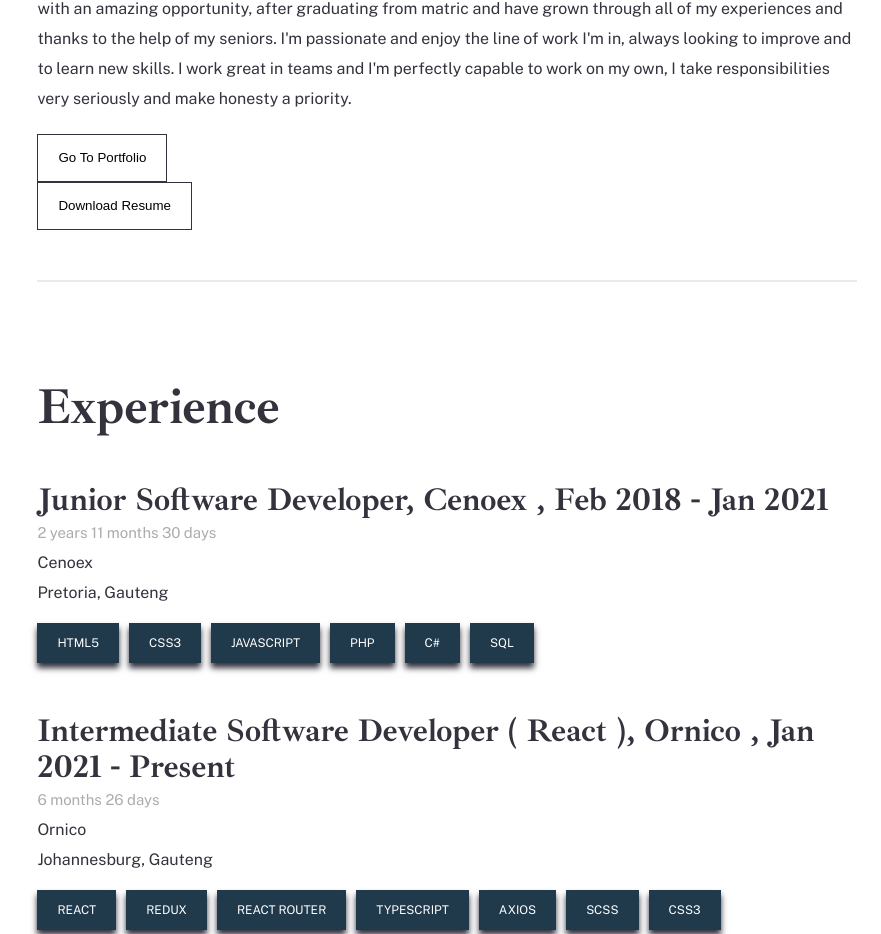
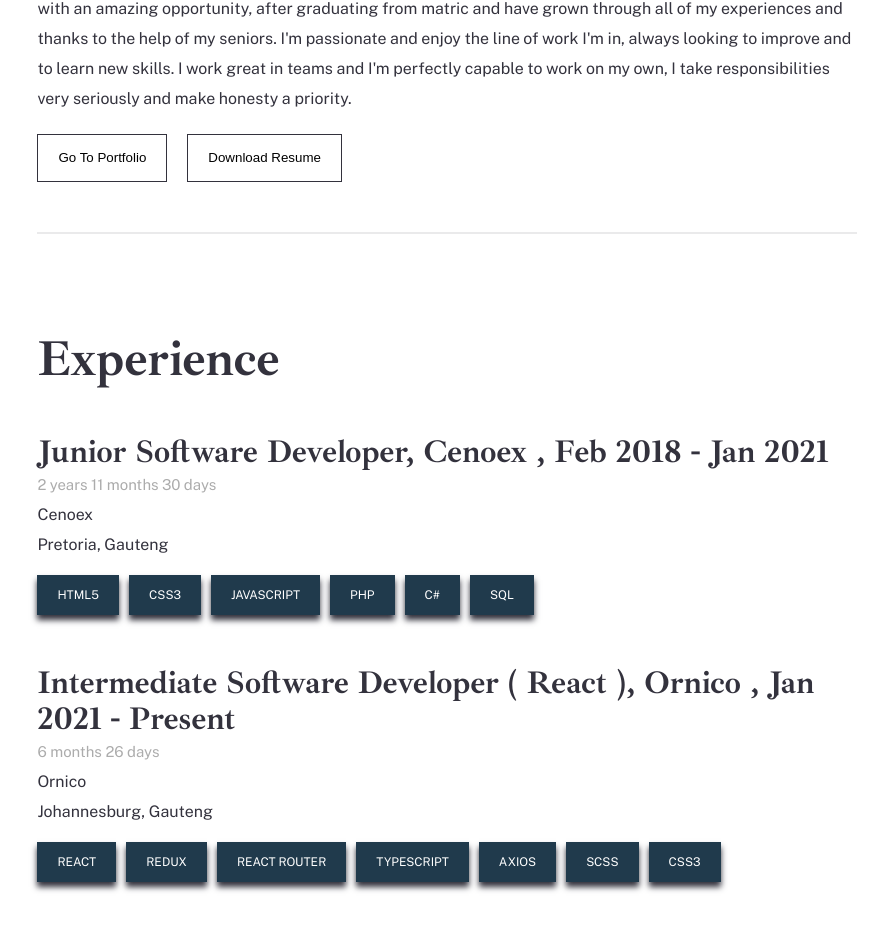
Before and after one commit to CorrieGra/cgdev-website, a React (Create React App) app: page / in a window 1280 px wide. Shown: the part 1071-2005 px from the top of the page, without its empty margins (193-1074 px from the left). Built offline with nearby package versions, Linux system fonts and the light colour scheme.

Commit message:
chore: updated styling for call to actions

```diff
--- a/src/components/Layout/Section/Section.css
+++ b/src/components/Layout/Section/Section.css
@@ -25,11 +25,11 @@
   margin-top: 2rem;
 }
 
-section .section__cta > button {
-  display: inline;
+section .section__cta > a {
+  display: inline-block;
 }
 
-section .section__cta > button:not(:last-of-type) {
+section .section__cta > a:not(:last-of-type) {
   margin-right: 2rem;
 }
 /*# sourceMappingURL=Section.css.map */
--- a/src/components/Layout/Section/Section.scss
+++ b/src/components/Layout/Section/Section.scss
@@ -19,8 +19,8 @@
     .section__cta {
         margin-top: 2rem;
 
-        > button {
-            display: inline;
+        > a {
+            display: inline-block;
 
             &:not(:last-of-type) { margin-right: 2rem; }
         }
```
Also changed, not shown: 1 other file (tests, documents, lock files or other folders).
